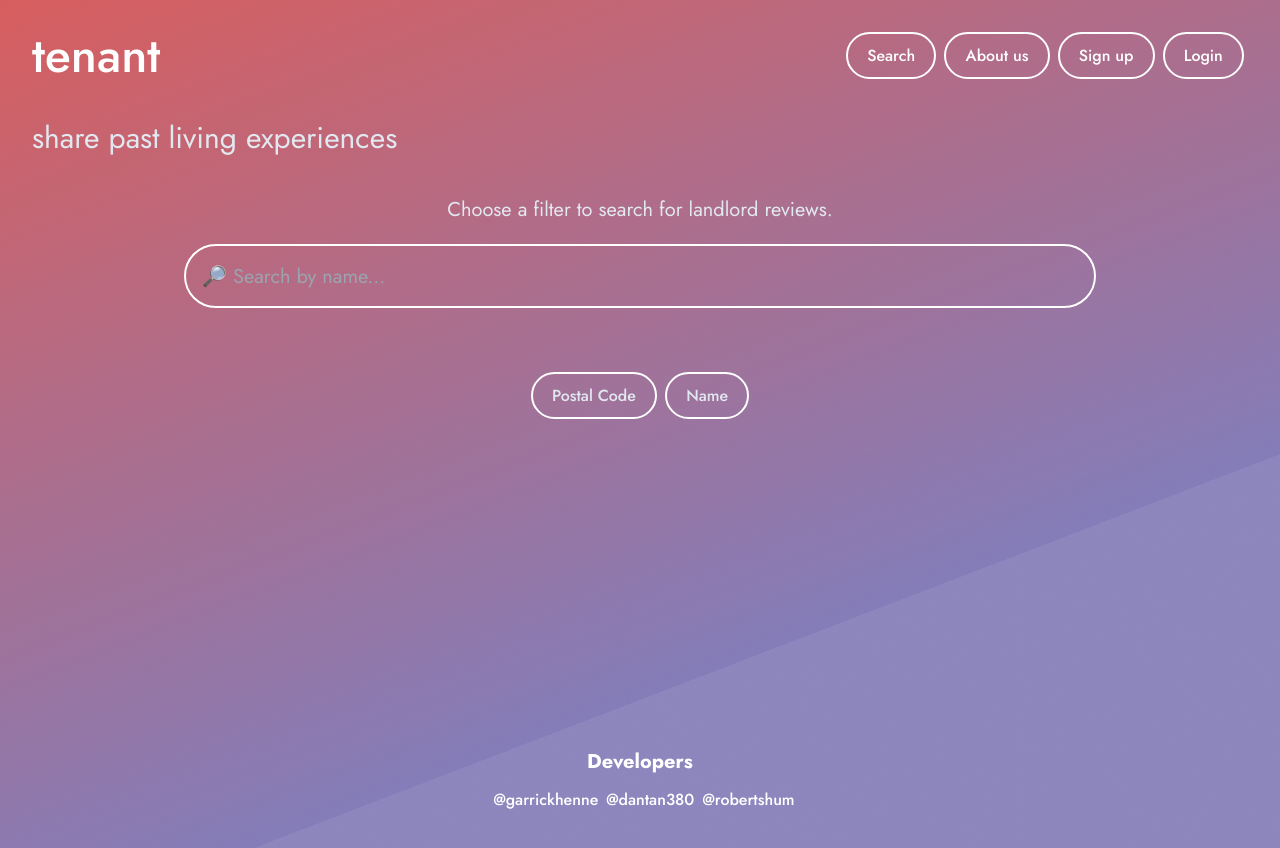
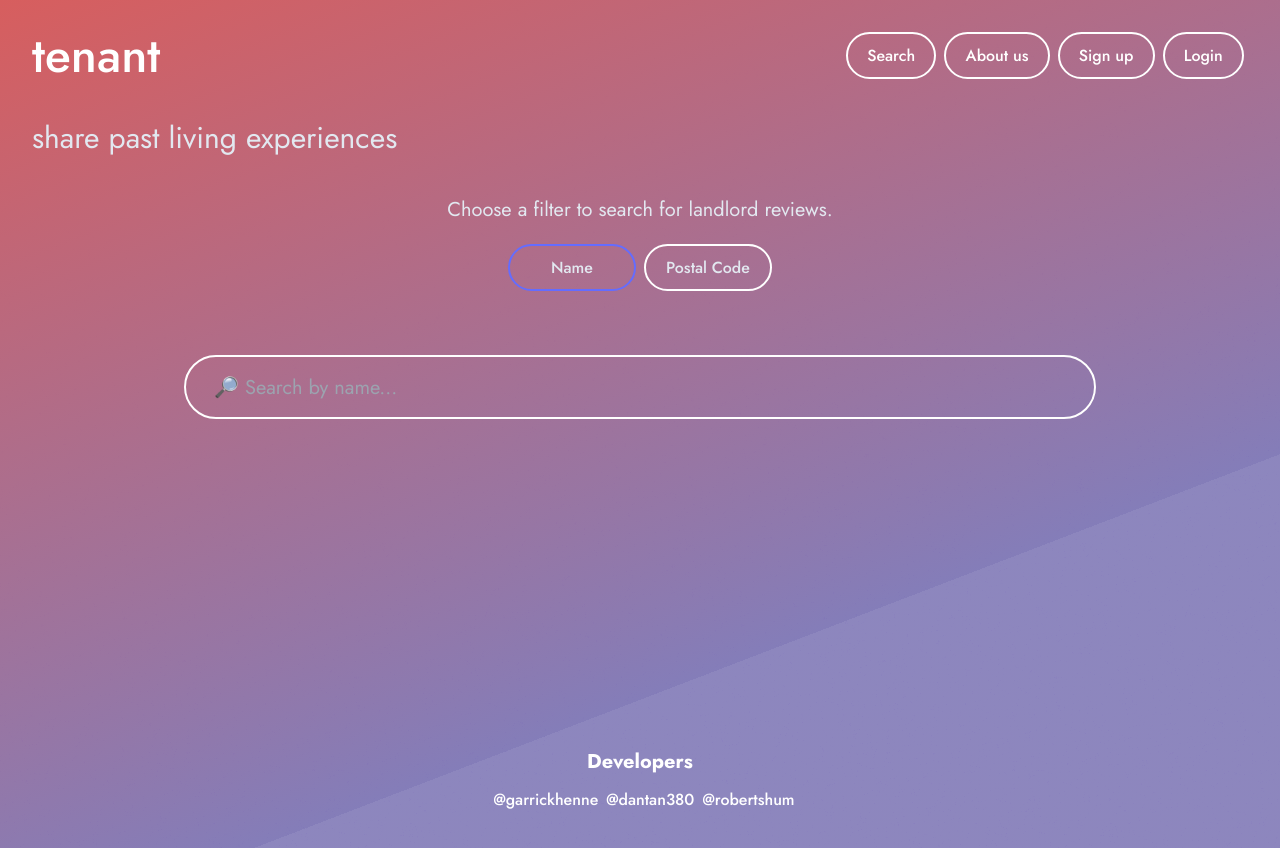
Before and after one commit to garrickhenne/tenant, a React (Vite) app in the folder frontend/: page / in a window 1280 px wide. Shown: the top 848 px of the page. Built offline with nearby package versions, Linux system fonts and the light colour scheme.

Commit message:
Move filter buttons above search bar. Add highlight when a filter is clicked.

```diff
--- a/frontend/src/components/SearchBar.jsx
+++ b/frontend/src/components/SearchBar.jsx
@@ -44,8 +44,13 @@ export const SearchBar = () => {
 
   return <div className="input-wrapper flex flex-col items-center space-y-16">
 
+    <div>
+      <button className={`${isName ? "border-[#646cff]" : "border-white"} focus:outline-none w-32 mx-1 rounded-full font-medium bg-transparent border-solid border-2  text-slate-200`} onClick={() => {setIsName(true)}}>Name</button>
+      <button className={`${isName ? "border-white" : "border-[#646cff]"} focus:outline-none w-32 mx-1 rounded-full font-medium bg-transparent border-solid border-2  text-slate-200`} onClick={() => {setIsName(false)}}>Postal Code</button>
+    </div>
+
     <input
-      className="pl-4 pr-20 w-3/4 text-left text-xl focus:outline-none bg-transparent border-solid border-2 border-white rounded-full h-16 text-slate-200"
+      className="pl-7 pr-20 w-3/4 text-left text-xl focus:outline-none bg-transparent border-solid border-2 border-white rounded-full h-16 text-slate-200"
       placeholder={isName ? "🔎 Search by name..." : "🔎 Search by postal code..."}
       value={searchQuery}
       onChange={fetchSearchResults}
@@ -56,15 +61,10 @@ export const SearchBar = () => {
         return <div
           onClick={() => navigation(`/landlords/${result.landlord._id}`)}
           className="pl-4 pt-1 pb-1 pr-4 text-2xl hover:bg-cyan-600 rounded-full text-slate-200"
-          key={result.landlord._id}>{`${result.landlord.firstName} ${result.landlord.lastName}`}
+          key={result.landlord._id}>{`${result.landlord.firstName} ${result.landlord.lastName} ------ ${result.properties[0]?.postalCode}`}
         </div>;
       })}
     </div>}
 
-    <div>
-      <button className="mx-1 rounded-full font-medium bg-transparent border-solid border-2 border-white text-slate-200" onClick={() => {setIsName(false)}}>Postal Code</button>
-      <button className="mx-1 rounded-full font-medium bg-transparent border-solid border-2 border-white text-slate-200" onClick={() => {setIsName(true)}}>Name</button>
-    </div>
-
   </div>;
 };
```
